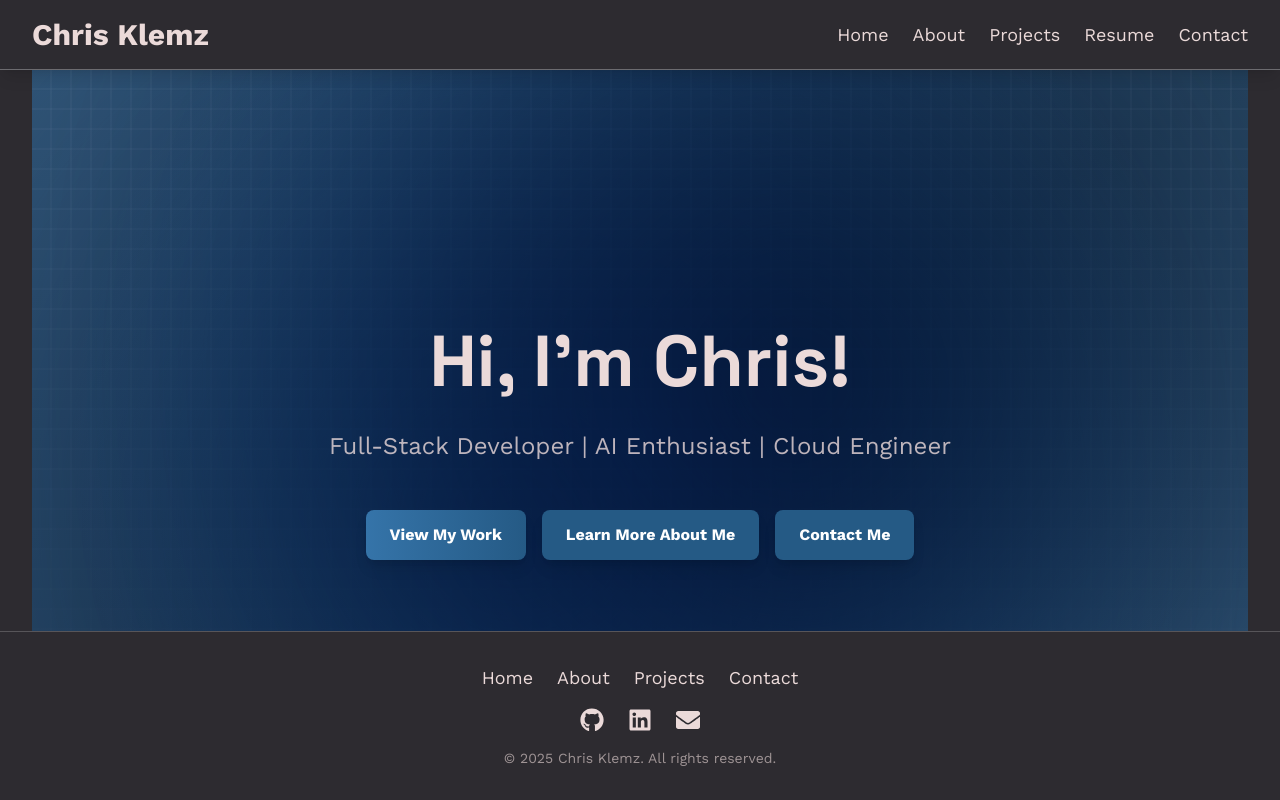
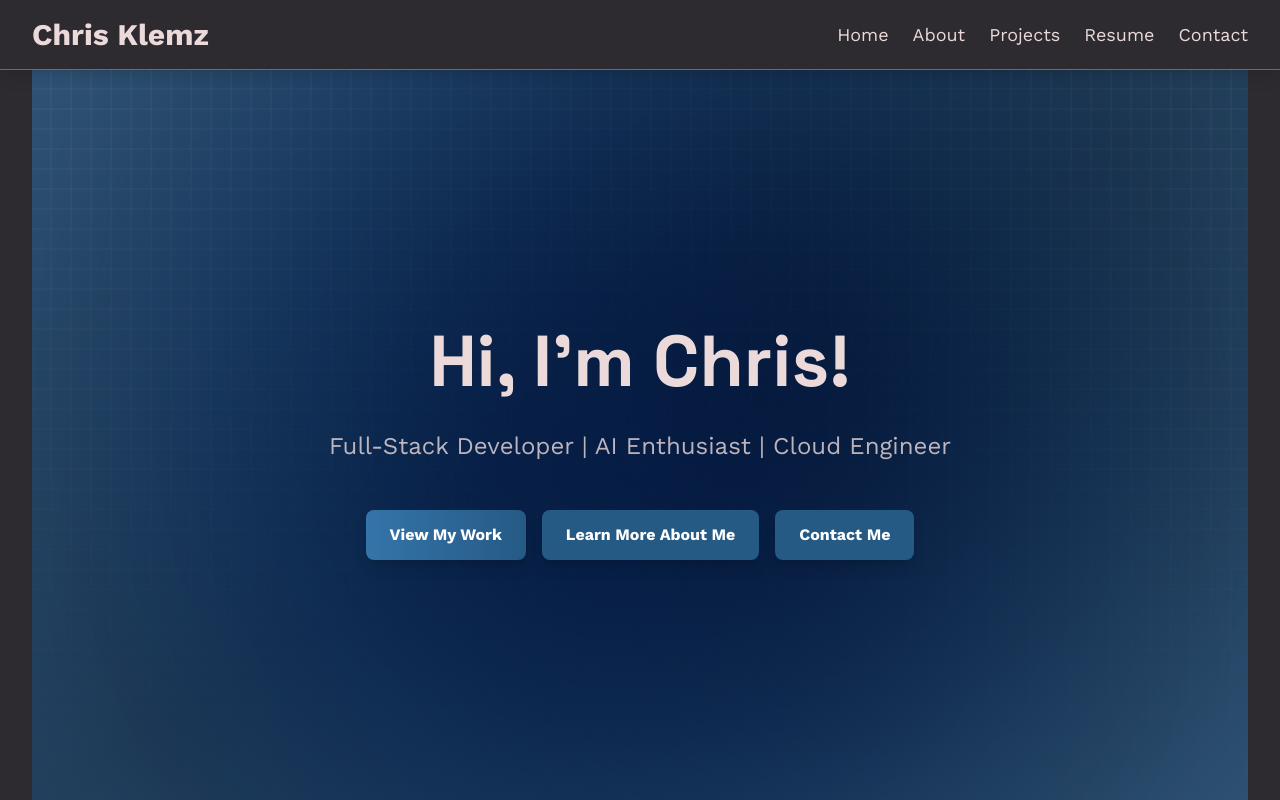
Before and after one commit to Crklemz/portfolio-website, a Next.js app: page / in a window 1280 px wide. Shown: the top 800 px of the page. Built offline with nearby package versions, Linux system fonts and the light colour scheme.

Commit message:
style: unsticky footer

```diff
--- a/src/components/Footer.tsx
+++ b/src/components/Footer.tsx
@@ -5,7 +5,7 @@ import { FaGithub, FaLinkedin, FaEnvelope } from "react-icons/fa";
 
 export default function Footer() {
   return (
-    <footer className="w-full text-center py-8 px-4 bg-[var(--background)] text-[var(--foreground)] border-t border-white/20 relative md:fixed md:bottom-0 md:left-0">
+    <footer className="w-full text-center py-8 px-4 bg-[var(--background)] text-[var(--foreground)] border-t border-white/20 relative md:bottom-0 md:left-0">
       <div className="flex justify-center space-x-6 mb-4">
         <Link href="/" className="text-lg text-[var(--foreground)] hover:text-[var(--primary)] transition-colors">
           Home
```
